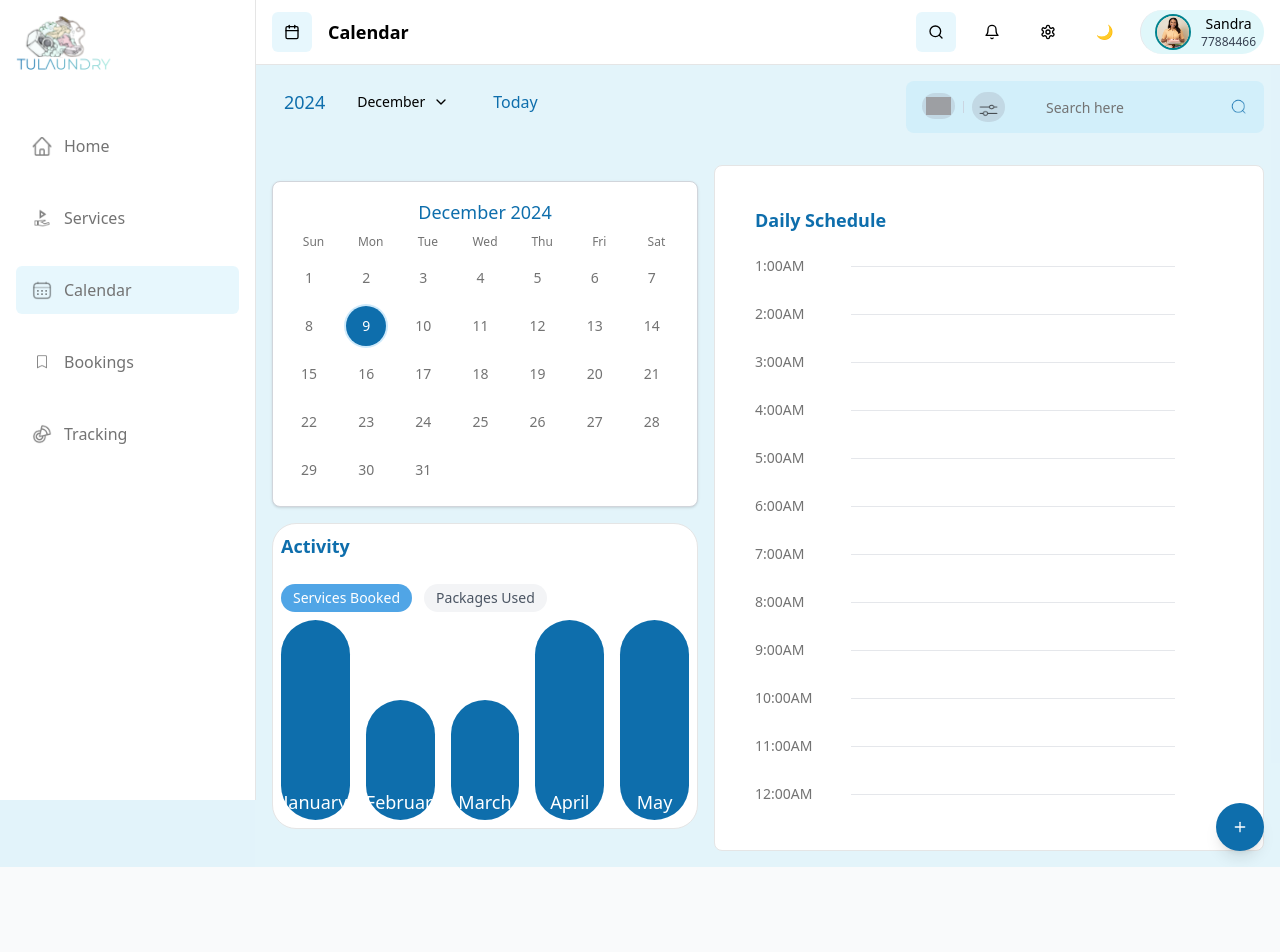
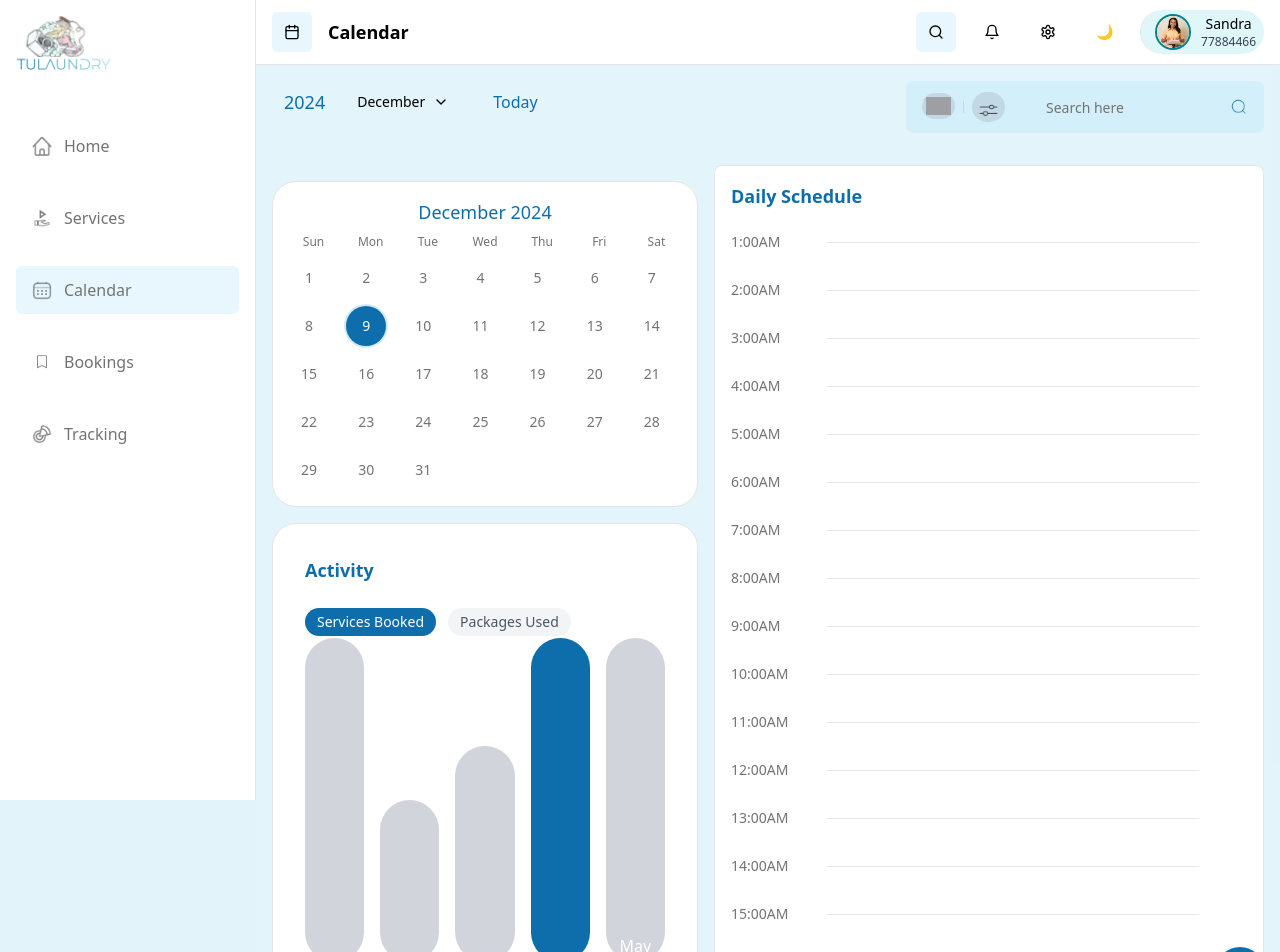
Before and after one commit to Aristocratjnr/Consumer-dashboard, a Next.js app: page /calendar in a window 1280 px wide. Shown: the top 952 px of the page. Before the commit the page ends 867 px from the top, so only its background shows below. Built offline with nearby package versions, Linux system fonts and the light colour scheme; grey boxes are pictures that could not be loaded.

Commit message:
refactor: enhance calendar layout and activity section styling for improved user experience

```diff
--- a/src/app/(dashboard)/calendar/page.tsx
+++ b/src/app/(dashboard)/calendar/page.tsx
@@ -27,7 +27,7 @@
             const [isDarkTheme, setIsDarkTheme] = useState(false);
 
             const days = ['Sun', 'Mon', 'Tue', 'Wed', 'Thu', 'Fri', 'Sat'];
-            const hours = Array.from({ length: 12 }, (_, i) => `${i + 1}:00AM`);
+            const hours = Array.from({ length: 16 }, (_, i) => `${i + 1}:00AM`);
             const months = ['January', 'February', 'March', 'April', 'May', 'June', 'July', 'August', 'September', 'October', 'November', 'December'];
             const activityData = [100, 60, 60, 100, 100];
 
@@ -209,7 +209,7 @@
                 </div>
 
                 {/* Calendar Grid */}
-                <div className={`rounded-lg border ${isDarkTheme ? 'bg-gray-700 border-gray-600' : 'bg-card border-gray-300'} shadow p-4 max-w-md mx-auto`}>
+                <div className={`rounded-3xl border ${isDarkTheme ? 'bg-gray-700' : 'bg-card'} p-4`}>
                     <div className="text-center mb-2">
                         <h2 className="text-lg text-teal-1000 font-semi-bold">
                             {months[currentMonth]} {currentYear}
@@ -244,11 +244,11 @@
                     </div>
                 </div>
                                 {/* Activity Section */}
-                                <div className={`rounded-3xl border ${isDarkTheme ? 'bg-gray-700' : 'bg-card'} p-2`}>
-                                    <div className="mb-2">
-                                        <h3 className="text-lg font-semibold text-teal">Activity</h3><br/>
+<div className={`rounded-3xl border ${isDarkTheme ? 'bg-gray-700' : 'bg-card'} p-8`}>
+    <div className="mb-14">
+        <h3 className="text-lg font-semibold text-teal-1000">Activity</h3><br />
         <div className="flex gap-3">
-                                            <span className="rounded-full bg-teal-10 px-3 py-1 text-sm text-white">
+            <span className="rounded-full bg-teal px-3 py-1 text-sm text-white">
                 Services Booked
             </span>
             <span className="rounded-full bg-gray-100 px-3 py-1 text-sm text-gray-600">
@@ -256,20 +256,32 @@
             </span>
         </div>
     </div>
-                                    <div className="flex h-[200px] items-end gap-4">
-                                        {activityData.map((height, index) => (
-                                            <div key={index} className="relative flex-1 rounded-full bg-teal w-45 h-10" style={{ height: `${height}%` }}>
-                                                <div className="absolute bottom-1 w-full text-center text-lg text-white font-semi-bold rounded-full">
+    <div className="flex h-[270px] items-end gap-4">
+        {activityData.map((_, index) => (
+            <div
+                key={index}
+                className={`relative flex-1 rounded-full ${
+                    index === 3
+                        ? ' bg-teal-1000 '
+                        : 'bg-gray-300'
+                }`}
+                style={{ height: index === 1 ? '60%' : index === 2 ? '80%' : '120%' }}
+            >
+                {index === 4 && (
+                    <div className="absolute bottom-1 w-full text-center text-md text-white font-semi-bold">
                         {months[index]}
                     </div>
+                )}
             </div>
         ))}
     </div>
+
+
                                 </div>
                             </div>
 
                             {/* Timeline */}
-                            <div className={`rounded-lg border ${isDarkTheme ? 'bg-gray-700' : 'bg-card'} p-10 space-y-4`}>
+                            <div className={`rounded-lg border ${isDarkTheme ? 'bg-gray-700' : 'bg-card'} p-4 space-y-4`}>
                                 <h3 className="text-lg font-semibold text-teal-1000 mb-4">Daily Schedule</h3>
                                 <div className="space-y-4">
                                     {hours.map((hour) => (
--- a/src/components/HomePage/ProcessText.tsx
+++ b/src/components/HomePage/ProcessText.tsx
@@ -1,10 +1,12 @@
 import { Card, CardContent } from "@/components/ui/card";
+import Link from "next/link";
 
 export default function ProcessText() {
   const features = [
     {
       number: "01",
       title: "Sign Up",
+      Link: "/auth/SignUp",
       description:
         "Seamless registration process for laundry service providers to connect with consumers in their local area, expanding their reach and growing their customer base effortlessly.",
     },
```
Lines whose indentation alone changed are shown as unchanged.
